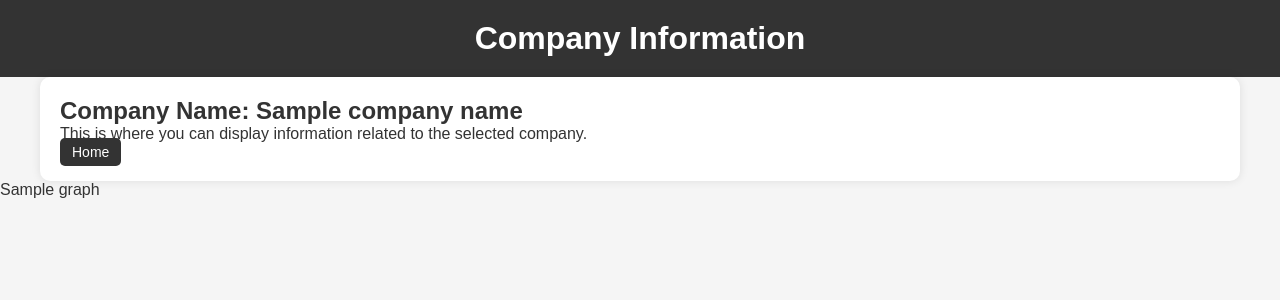
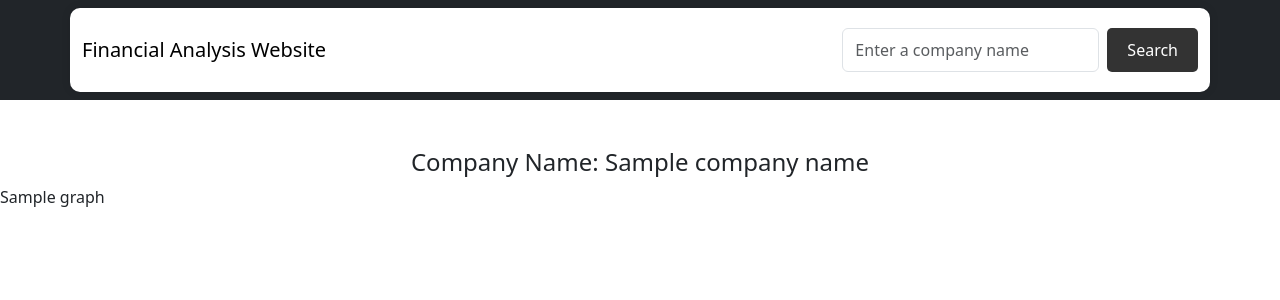
Before and after one commit to YashKumthekar8/Stock-Market-Fundamental-Analysis, a Flask app: template templates/company.html in a window 1280 px wide. Shown: the top 300 px of the page. Run offline with Flask 3, Linux system fonts and the light colour scheme; the template is opened without the code that fills it: most values are stand-ins (such as "Sample title", 1, 10 or a date in 2020); some libraries are stand-ins or nearby versions.

Commit message:
Changed home page layout. Company page shows name

```diff
--- a/main.py
+++ b/main.py
@@ -66,7 +66,7 @@ def company():
     score = rd.recommend(company_name)
     graphs.append(indicator(score))
 
-    return render_template('company.html', graphs=graphs)
+    return render_template('company.html', graphs=graphs, company_name=company_name)
 
 
 @app.route("/dashboard")
@@ -154,7 +154,7 @@ def line_graph_ratios(income_statement, company, ratio, ratio_name):
 
 
 def line_graph_income_stmnt(income_statement, balance_sheet):
-    fig = make_subplots(rows=2, cols=2, subplot_titles=("Total Revenue", "Assets V/S Liabilities"))
+    fig = make_subplots(rows=1, cols=2, subplot_titles=("Total Revenue", "Assets V/S Liabilities"))
 
     fig.add_trace(
         go.Line(x=income_statement[' Report Date '], y=income_statement[' Profit before tax ']),
@@ -175,7 +175,6 @@ def line_graph_income_stmnt(income_statement, balance_sheet):
     )
 
     # fig = px.line(file, x=' Report Date ', y=' Profit before tax ', title='Total Revenue', markers=True)
-
     return fig.to_html()
 
 
--- a/static/css/styles.css
+++ b/static/css/styles.css
@@ -48,7 +48,6 @@ body {
 /* Styles for search section */
 .search {
     text-align: center;
-    margin-top: 20px;
 }
 
 .search form {
@@ -90,11 +89,11 @@ body {
     margin-top: 5px;
 }
 
-.csv-upload input[type="file"] {
+/* .csv-upload input[type="file"] {
     display: none;
-}
+} */
 
-.csv-upload label {
+/* .csv-upload label {
     padding: 10px 20px;
     background-color: #333;
     color: #fff;
@@ -103,7 +102,7 @@ body {
     cursor: pointer;
     display: inline-block;
     font-size: 16px;
-}
+} */
 
 /* Footer styling */
 .footer {
--- a/templates/company.html
+++ b/templates/company.html
@@ -1,30 +1,13 @@
-<!DOCTYPE html>
-<html>
-<head>
-    <link rel="stylesheet" href="{{ url_for('static', filename='css/styles.css') }}">
-    <title>Company Page</title>
-</head>
-<body>
-    <!-- Header Section -->
-    <header>
-        <div class="header-container">
-            <h1>Company Information</h1>
-        </div>
-    </header>
+{% extends "layout.html" %}
+{% block title%}
+    Company page
+{% endblock %}
+{% block body %}
 
     <!-- Main Content Section -->
-    <div class="container">
+    <div class="container-lg text-center mt-5">
         <section class="company-info">
-            <h2>Company Name: {{ company_name }}</h2>
-            <p>This is where you can display information related to the selected company.
-
-
-
-
-            </p>
-
-            <!-- Add a link/button to go back to the home page -->
-            <a href="{{ url_for('home') }}" class="back-button">Home</a>
+            <h4>Company Name: {{ company_name }}</h4>
         </section>
     </div>
 
@@ -35,10 +18,4 @@
             </div>
         {%endfor%}
     </div>
-
-    <!-- Footer Section -->
-    <footer>
-        <p></p>
-    </footer>
-</body>
-</html>
+{% endblock %}
--- a/templates/layout.html
+++ b/templates/layout.html
@@ -0,0 +1,40 @@
+<!DOCTYPE html>
+<html lang="en">
+    <head>
+        <meta charset="utf-8" />
+        <meta name="viewport" content="width=device-width, initial-scale=1, shrink-to-fit=no" />
+        <meta name="description" content="" />
+        <meta name="author" content="" />
+        <title>{% block title %} {% endblock %}</title>
+        <link rel="icon" type="image/x-icon" href="{{ url_for('static',filename='assets/favicon.ico') }}" />
+        <!-- Font Awesome icons (free version)-->
+        <script src="https://use.fontawesome.com/releases/v6.3.0/js/all.js" crossorigin="anonymous"></script>
+        <!-- Google fonts-->
+        <link href="https://fonts.googleapis.com/css?family=Lora:400,700,400italic,700italic" rel="stylesheet" type="text/css" />
+        <link href="https://fonts.googleapis.com/css?family=Open+Sans:300italic,400italic,600italic,700italic,800italic,400,300,600,700,800" rel="stylesheet" type="text/css" />
+        <!-- Core theme CSS (includes Bootstrap)-->
+        <link href="{{ url_for('static',filename='css/styles.css') }}" rel="stylesheet" />
+        <link href="https://cdn.jsdelivr.net/npm/bootstrap@5.3.2/dist/css/bootstrap.min.css" rel="stylesheet" />
+
+    </head>
+    <body>
+        <!-- Navigation-->
+        <nav class="navbar navbar-expand-lg bg-dark" id="mainNav">
+            <div class="container">
+                <a class="navbar-brand" href="/">Financial Analysis Website</a>
+                <section class="search">
+                    <form class="d-flex" role="search" action="{{ url_for('company') }}" method="get">
+                        <input class="form-control me-2" type="search" name="company_name" placeholder="Enter a company name">
+                        <button  class="btn btn-outline-success" type="submit">Search</button>
+                    </form>
+                </section>
+            </div>
+        </nav>
+
+
+{% block body %} {% endblock %}
+
+        <!-- Bootstrap core JS-->
+        <script src="https://cdn.jsdelivr.net/npm/bootstrap@5.2.3/dist/js/bootstrap.bundle.min.js"></script>
+    </body>
+</html>
```
Also changed, not shown: templates/home.html (+18 -47 lines).
